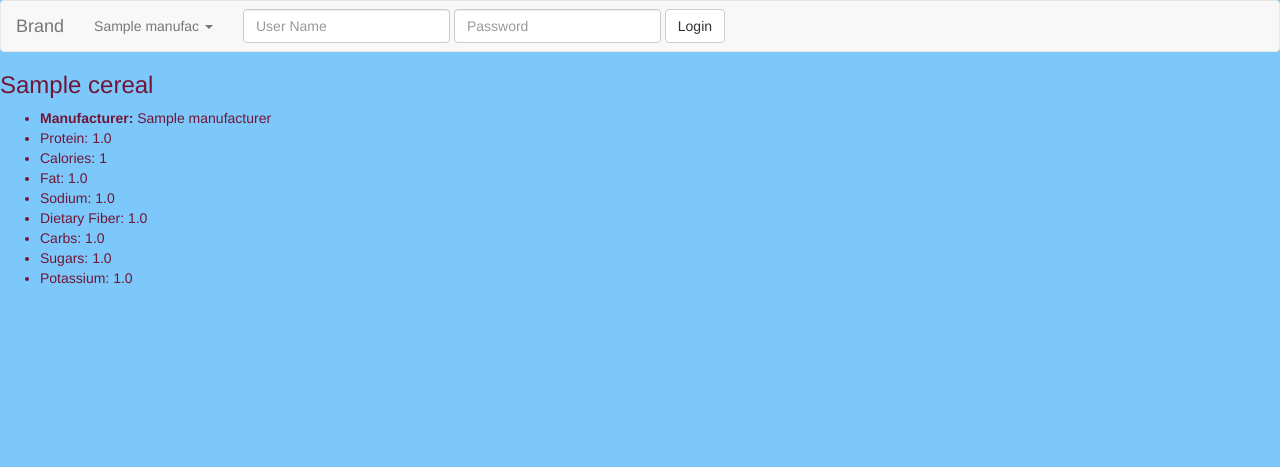
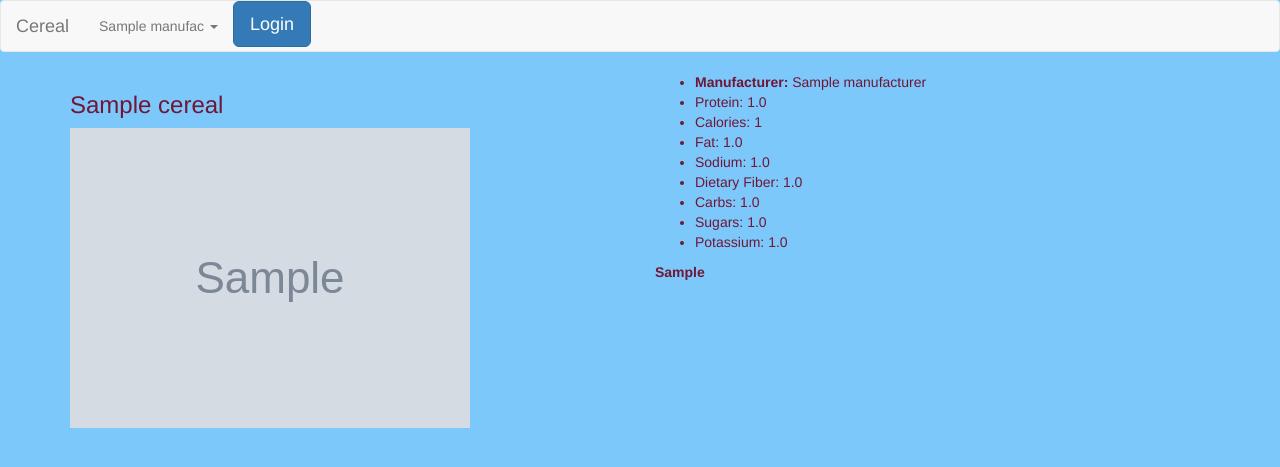
Before and after one commit to arwaal/Cereal, a Django app: page /cereal_detail/1/ in a window 1280 px wide. Shown: the top 467 px of the page. Run offline with Django 3.2, Linux system fonts and the light colour scheme; tables that the repository leaves empty hold one stand-in row (Sample ...).

Commit message:
reqs.txt

```diff
--- a/maim/models.py
+++ b/maim/models.py
@@ -10,6 +10,9 @@ class Cereal(models.Model):
 	display_shelf = models.FloatField(null=True)
 	t_ype = models.CharField(max_length=2,null=True)
 	manufacturer = models.ForeignKey('maim.Manufacturer', null=True)
+	image = models.ImageField(upload_to="cereal", null=True)
+	info = models.TextField()
+
 	def __unicode__(self):
 		return self.name
 
--- a/pro/urls.py
+++ b/pro/urls.py
@@ -15,7 +15,8 @@ Including another URLconf
 """
 from django.conf.urls import include, url
 from django.contrib import admin
-
+from django.conf import settings
+from django.conf.urls.static import static
 urlpatterns = [
     url(r'^admin/', include(admin.site.urls)),
     url(r'^cereal_list/$','maim.views.cereal_list'),
@@ -42,4 +43,5 @@ urlpatterns = [
 
 
 
-]
+
+] + static(settings.MEDIA_URL,document_root=settings.MEDIA_ROOT)
--- /dev/null
+++ b/reqs.txt
@@ -0,0 +1,6 @@
+Django==1.8.3
+gnureadline==6.3.3
+ipython==3.2.1
+MySQL-python==1.2.5
+Pillow==2.9.0
+wheel==0.24.0
--- a/templates/base.html
+++ b/templates/base.html
@@ -23,12 +23,11 @@
         <span class="icon-bar"></span>
         <span class="icon-bar"></span>
       </button>
-      <a class="navbar-brand" href="#">Brand</a>
+      <a class="navbar-brand" href="#">Cereal</a>
     </div>
 
     <!-- Collect the nav links, forms, and other content for toggling -->
     <div class="collapse navbar-collapse" id="bs-example-navbar-collapse-1">
-
       <ul class="nav navbar-nav">
       	{% for m in main_menu %}
 
@@ -46,14 +45,8 @@
 
       </ul>
       {% if not user.is_authenticated %}
-      <form action='/signin/' method="POST" class="navbar-form navbar-left"  role="search">
-        <div class="form-group">
-        {% csrf_token %}
-          	<input type="text" class="form-control" placeholder="User Name" name="username">
-          	<input type="password" class="form-control" placeholder="Password" name="password">
-	    </div>
-	    <button type="submit" class="btn btn-default">Login</button>
-	    </form>
+      <button type="button" class="btn btn-primary btn-lg" data-toggle="modal" data-target="#myModal">Login</button>
+
       {% else %}
       	<a class="navbar-brand" href="/logout/">Logout</a>
       {% endif %}
@@ -67,6 +60,35 @@
   </div><!-- /.container-fluid -->
 </nav>
 
+
+
+<!-- Modal -->
+<div class="modal fade" id="myModal" tabindex="-1" role="dialog" aria-labelledby="myModalLabel">
+  <div class="modal-dialog" role="document">
+    <div class="modal-content">
+      <div class="modal-header">
+        <button type="button" class="close" data-dismiss="modal" aria-label="Close"><span aria-hidden="true">&times;</span></button>
+        <h4 class="modal-title" id="myModalLabel">Login</h4>
+      </div>
+      <div class="modal-body">
+      	<form action="/signin/" method="POST" class="navbar-form navbar-left" role="search">
+      		<div class="form-group">
+      			{% csrf_token %}
+      			<input type="text" class="form-control" placeholder="User Name" name="username">
+          		<input type="password" class="form-control" placeholder="Password" name="password">
+        	</div>
+        <button type="submit" class="btn btn-default">Login</button>
+        </form>
+        </br>
+        </br>
+       </div>
+       <div class="modal-footer">
+       		<p>Not a User? Sign Up <a href="/signup/">here</a></p>
+      </div>
+    </div>
+  </div>
+</div>
+
 		{% block body %}
 		{% endblock %}
 
@@ -79,13 +101,13 @@
 			$('body').on('click', function() {
 				if (alternate % 3 == 0)
 				{
-					$('body').css('background-color','#CCC');
+					$('body').css('background-color','#709EEF');
 				} else if (alternate % 3 == 1)
 				{
-					$('body').css('background-color', '#FAF');
+					$('body').css('background-color', '#8BA6F0');
 				} else if (alternate % 3 == 2)
 				{
-					$('body').css('background-color','#7DC8FA');
+					$('body').css('background-color','#AE92E8');
 				}
 				alternate+=1;
 			});
--- a/templates/cereal_detail.html
+++ b/templates/cereal_detail.html
@@ -3,8 +3,16 @@
 {% load staticfiles %}
 
 {% block body %}
+	<div class="container">
+		<div class="row">
+			<div class="col-lg-6">
+
+
 
 				<h3>{{cereal.name}}</h3>
+				<img src="/media/{{ cereal.image }}">
+			</div>
+			<div class="col-md-6">
 				<ul>
 					<li><b>Manufacturer:</b> {{cereal.manufacturer}}</li>
 
@@ -13,6 +21,19 @@
 
 					{% endfor %}
 
+				</ul>
+			<div class="row">
+				<div class="col-lg-7">
+
+					<p><b>{{ cereal.info }}</b></p>
+				</div>
+			</div>
+			</div>
+		</div>
+	</div>
+
+
+
 
 
 {% endblock %}
```
Also changed, not shown: maim/CSS/main.css (added). Lines whose indentation alone changed are shown as unchanged.
